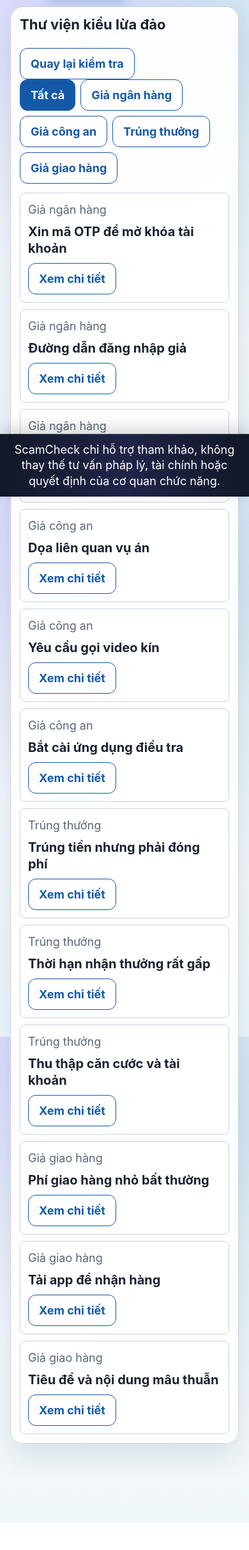
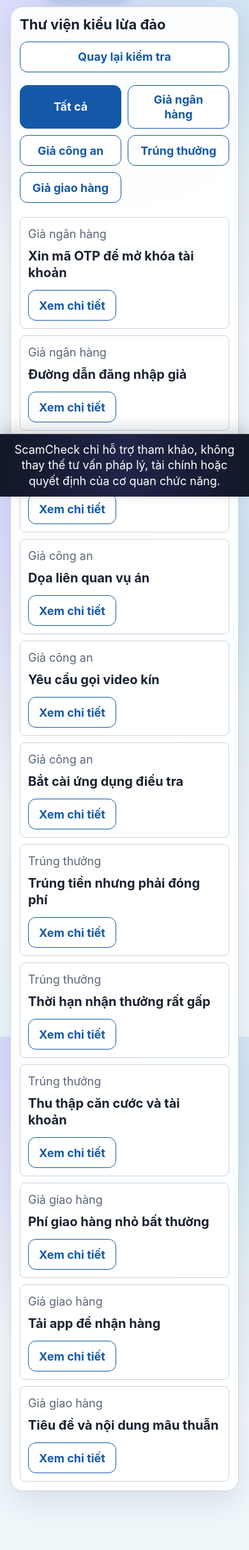
Before and after one commit to UnCrab-Like/ScamCheck__, a Flask app: page /library in a window 390 px wide. Shown: the part 68-2490 px from the top of the page at 64% size. Before the commit the page ends 2448 px from the top, so only its background shows below. Run offline with Flask 3, Linux system fonts and the light colour scheme; data that the repository does not hold is empty.

Commit message:
Second UI rework because previous one wasn't saved

```diff
--- a/static/css/style.css
+++ b/static/css/style.css
@@ -87,11 +87,15 @@ textarea {
 
 button {
   min-height: 48px;
+  max-width: 100%;
   border: 1px solid var(--blue);
   border-radius: 8px;
   padding: 10px 16px;
   cursor: pointer;
   font-weight: 700;
+  line-height: 1.3;
+  text-align: center;
+  white-space: normal;
 }
 
 button:focus-visible,
@@ -366,6 +370,7 @@ body.focused-mode [data-feature-section].feature-active {
 
 .button-link {
   display: inline-flex;
+  max-width: 100%;
   min-height: 48px;
   align-items: center;
   justify-content: center;
@@ -375,6 +380,9 @@ body.focused-mode [data-feature-section].feature-active {
   color: var(--blue);
   text-decoration: none;
   font-weight: 700;
+  line-height: 1.3;
+  text-align: center;
+  white-space: normal;
 }
 
 body[data-page] .workbench,
@@ -519,6 +527,19 @@ textarea {
   justify-content: space-between;
   gap: 12px;
   flex-wrap: wrap;
+}
+
+.section-heading {
+  margin-bottom: 20px;
+}
+
+.section-heading h2,
+.section-heading p:last-child {
+  margin-bottom: 0;
+}
+
+.section-heading .button-link {
+  flex: 0 0 auto;
 }
 
 .counter-row {
@@ -804,10 +825,18 @@ body.high-contrast .legal-footer {
 }
 
 .library-filters {
-  display: flex;
-  gap: 8px;
-  flex-wrap: wrap;
-  margin-bottom: 14px;
+  display: grid;
+  grid-template-columns: repeat(auto-fit, minmax(150px, 1fr));
+  gap: 12px;
+  margin-bottom: 22px;
+}
+
+.library-filters button {
+  width: 100%;
+}
+
+.library-item button {
+  margin-top: 4px;
 }
 
 .situation-panel,
@@ -856,7 +885,7 @@ body.high-contrast .legal-footer {
 
 .history-actions {
   display: flex;
-  gap: 8px;
+  gap: 12px;
   flex-wrap: wrap;
 }
 
@@ -931,8 +960,23 @@ body.high-contrast .legal-footer {
     width: 92%;
   }
 
-  .section-heading button {
+  .section-heading button,
+  .section-heading .button-link {
     width: 100%;
+  }
+
+  .section-heading .button-link {
+    flex-basis: 100%;
+  }
+
+  .library-filters {
+    grid-template-columns: repeat(auto-fit, minmax(130px, 1fr));
+    gap: 10px;
+  }
+
+  .history-actions button,
+  .practice-card .actions-row button {
+    flex: 1 1 100%;
   }
 }
 
```
